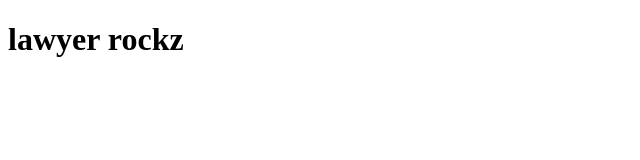
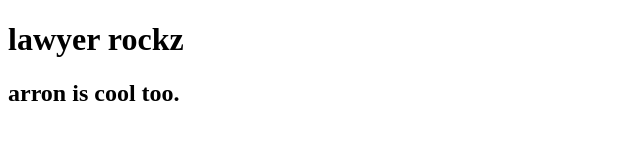
Before and after one commit to lawyerh/branching-example, a plain HTML site: page lawyer.html in a window 1280 px wide. Shown: the whole page, without its empty margins (0-640 px from the left). Drawn offline with Linux system fonts and the light colour scheme.

Commit message:
added some arron text

```diff
--- a/lawyer.html
+++ b/lawyer.html
@@ -10,5 +10,8 @@
         <h1 class="lawyers-header">
             lawyer rockz
         </h1>
+        <h2 class="arrons-smaller-header">
+            arron is cool too.
+        </h2>
     </body>
 </html>
```
